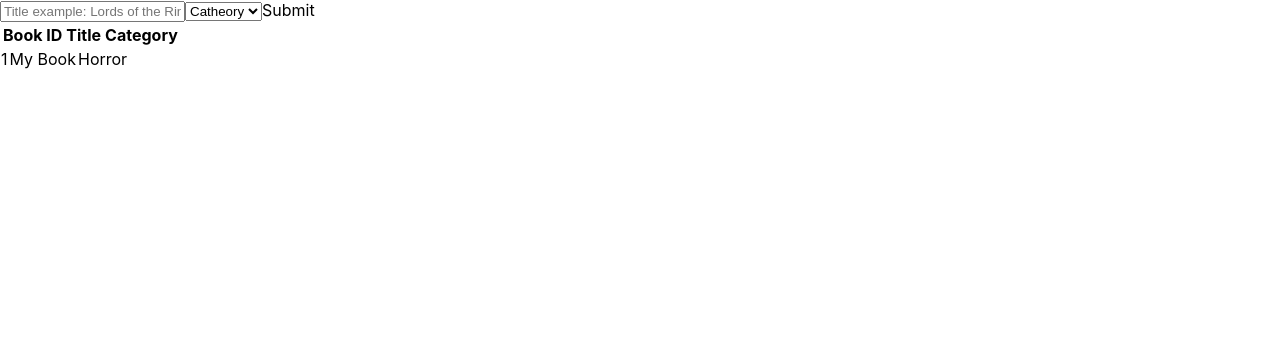
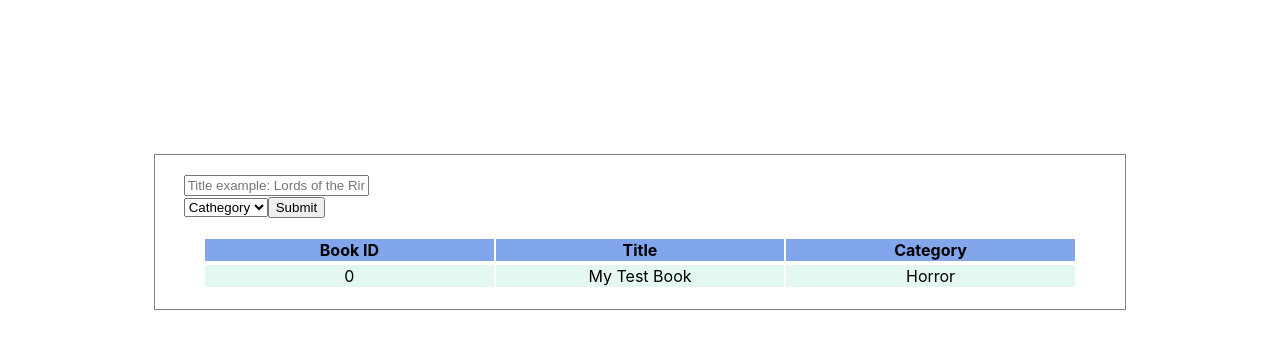
Before and after one commit to MephistoDevelop/React-Bookstore, a React (Create React App) app: page / in a window 1280 px wide. Shown: the top 348 px of the page. Built offline with nearby package versions, Linux system fonts and the light colour scheme.

Commit message:
Add select with array

```diff
--- a/src/assets/styles/styles.css
+++ b/src/assets/styles/styles.css
@@ -6,8 +6,32 @@ body {
   -webkit-font-smoothing: antialiased;
   -moz-osx-font-smoothing: grayscale;
 }
-
-code {
-  font-family: source-code-pro, Menlo, Monaco, Consolas, 'Courier New',
-    monospace;
+table {
+  width: 100%;
 }
+tr {
+  width: 100%;
+  text-align: center;
+  background-color: rgba(77, 128, 228, 0.7);
+}
+th {
+  width: 33%;
+}
+td {
+  width: 33%;
+  text-align: center;
+  background-color: rgba(223, 246, 240, 0.8);
+}
+.td-container {
+  width: 100%;
+}
+#table-container {
+  margin: 2% 5%;
+}
+#crm-book {
+  border: 1px solid gray;
+  margin: 12%;
+}
+#form-title-container {
+  margin: 2% 3%;
+}
--- a/src/components/App.js
+++ b/src/components/App.js
@@ -5,7 +5,7 @@ import BooksForm from './BooksForm';
 class App extends React.Component {
   render() {
     return (
-      <div>
+      <div id='crm-book'>
         <BooksForm />
         <BookList />
       </div>
--- a/src/components/Book.js
+++ b/src/components/Book.js
@@ -1,15 +1,15 @@
-const reducer = (state, action) => {
-  const newState = { ...state };
-  switch (action.type) {
-    case 'ADD_BOOK':
-      break;
-    case 'DELETE_BOOK':
-      break;
-    case 'MODIFY_BOOK':
-      break;
-    default:
-      return newState;
-  }
-  return newState;
+import React from 'react';
+
+const Book = (book) => {
+  return (
+    <div class='td-container'>
+      <table>
+        <td>0</td>
+        <td>My Test Book</td>
+        <td>Horror</td>
+      </table>
+    </div>
+  );
 };
-export default reducer;
+
+export default Book;
--- a/src/components/BooksForm.js
+++ b/src/components/BooksForm.js
@@ -1,14 +1,30 @@
 import React from 'react';
 const BooksForm = () => {
+  const cathegories = [
+    'Action',
+    'Biography',
+    'History',
+    'Horror',
+    'Kids',
+    'Learning',
+    'Sci-Fi'
+  ];
   return (
     <div>
       <form>
         <div id='form-title-container'>
           <input type='text' placeholder='Title example: Lords of the Rings' />
+          <br />
           <select id='cbx-category'>
-            <option>Catheory</option>
+            <option>Cathegory</option>
+            {cathegories.map((item) => (
+              <option key={item} value={item}>
+                {item}
+              </option>
+            ))}
+            ;
           </select>
-          <buton>Submit</buton>
+          <button>Submit</button>
         </div>
       </form>
     </div>
--- a/src/components/BooksList.js
+++ b/src/components/BooksList.js
@@ -1,8 +1,9 @@
 import React from 'react';
+import Book from './Book';
 
 const BooksList = (props) => {
   return (
-    <div>
+    <div id='table-container'>
       <table>
         <tr>
           <th>Book ID</th>
@@ -10,9 +11,7 @@ const BooksList = (props) => {
           <th>Category</th>
         </tr>
       </table>
-      <td>1</td>
-      <td>My Book</td>
-      <td>Horror</td>
+      <Book />
     </div>
   );
 };
--- a/src/index.js
+++ b/src/index.js
@@ -5,7 +5,7 @@ import './assets/styles/styles.css';
 
 import { Provider } from 'react-redux';
 import { createStore } from 'redux';
-import reducer from './components/Book';
+import reducer from './store/reducers/books';
 
 const store = createStore(reducer);
 
--- a/src/store/reducers/books.js
+++ b/src/store/reducers/books.js
@@ -1,2 +1,15 @@
-//define actionTypes and set a seitch case withthe
-//acion types and return state
+const reducer = (state, action) => {
+  const newState = { ...state };
+  switch (action.type) {
+    case 'ADD_BOOK':
+      break;
+    case 'DELETE_BOOK':
+      break;
+    case 'MODIFY_BOOK':
+      break;
+    default:
+      return newState;
+  }
+  return newState;
+};
+export default reducer;
```
